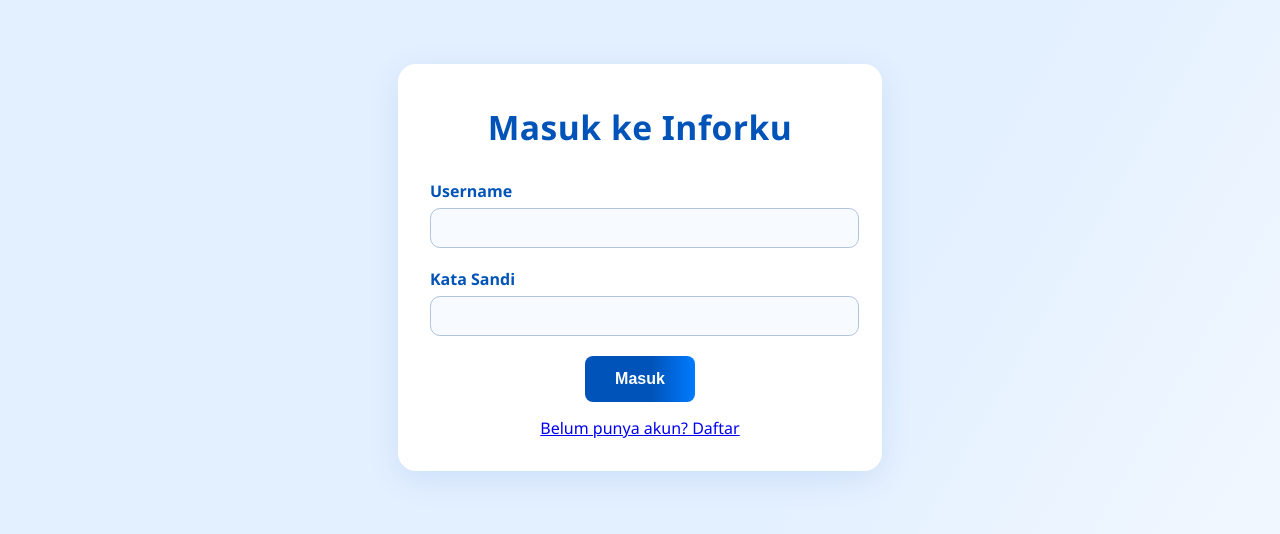
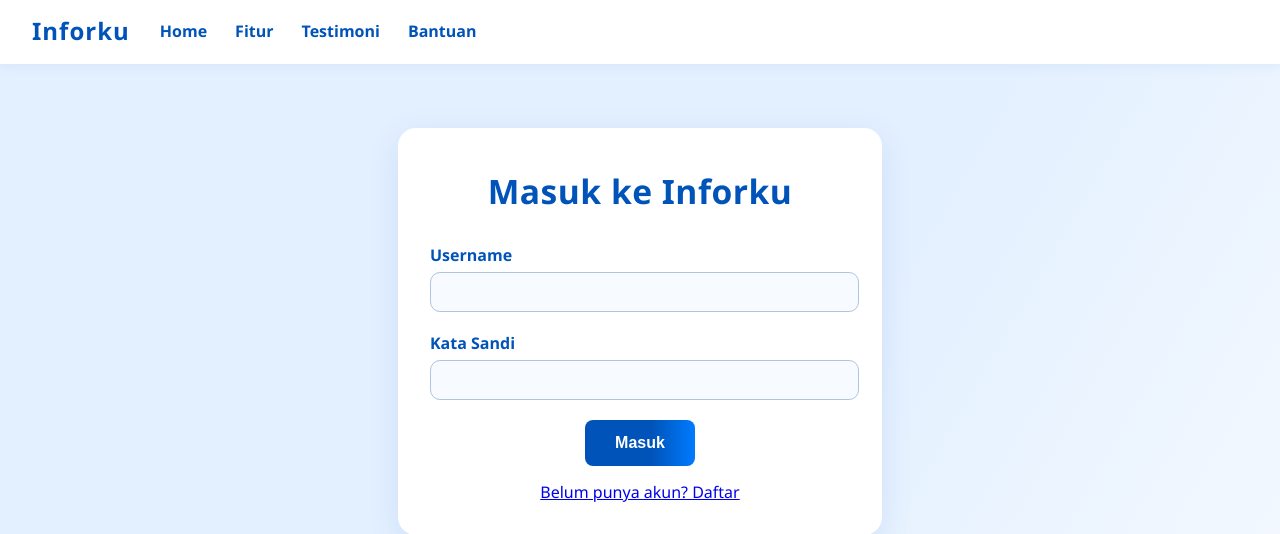
Before and after one commit to Peransss/UAS-Project--OOP-, a Flask app: page /login/ in a window 1280 px wide. Shown: the top 534 px of the page. Run offline with Flask 3, Linux system fonts and the light colour scheme.

Commit message:
initial commit

```diff
--- a/templates/login.html
+++ b/templates/login.html
@@ -9,6 +9,17 @@
   </style>
 </head>
 <body>
+  <nav class="navbar">
+    <div class="nav-left">
+      <div class="logo">Inforku</div>
+      <div class="nav-links">
+        <a href="/">Home</a>
+        <a href="#">Fitur</a>
+        <a href="#">Testimoni</a>
+        <a href="#">Bantuan</a>
+      </div>
+    </div>
+  </nav>
   <div class="login-container">
     <h2>Masuk ke Inforku</h2>
     <div class="error-msg" id="loginError"></div>
```
